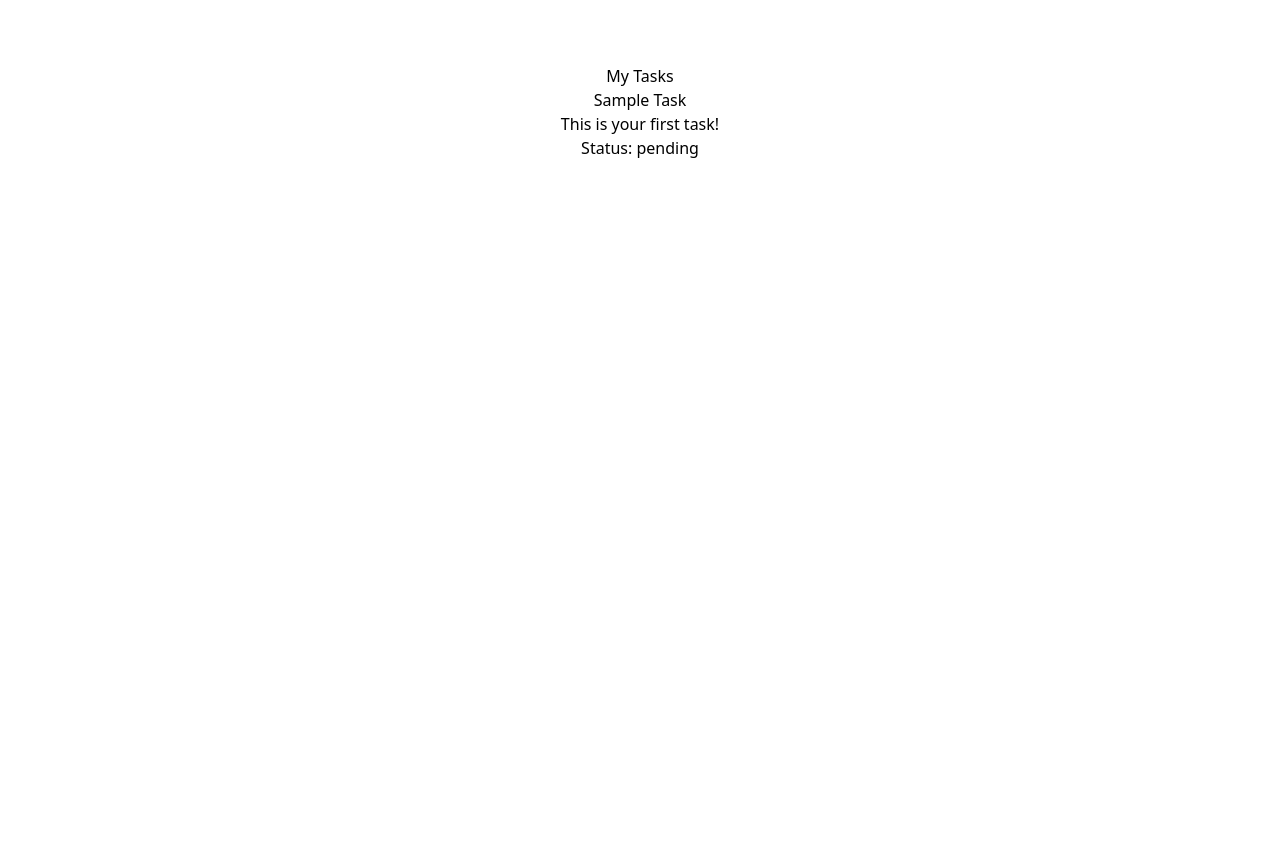
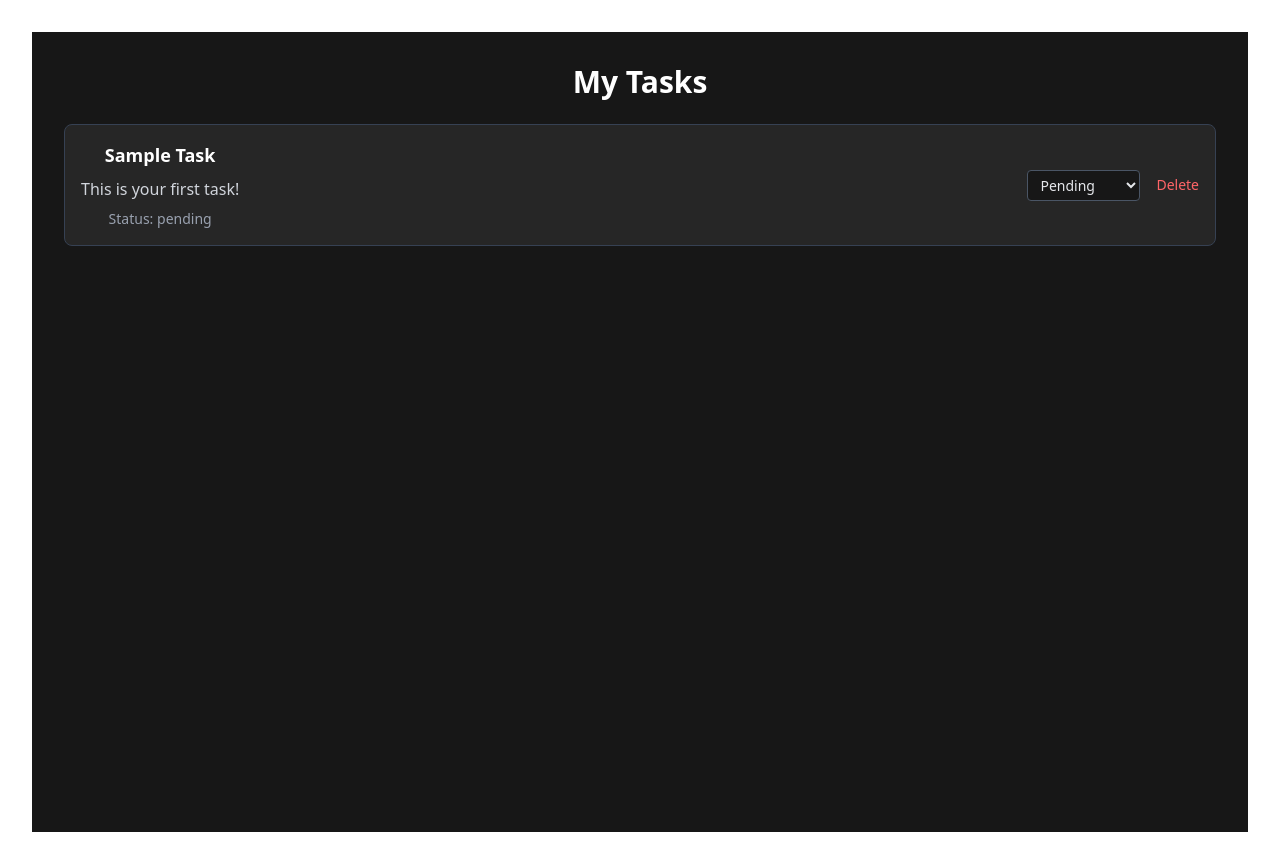
Before and after one commit to millan-figueroa-pscoursework/lab-9.3-task-management-app, a React (Vite) app: page / in a window 1280 px wide. Before the commit the page ends 800 px from the top, so only its background shows below. Built offline with nearby package versions, Linux system fonts and the light colour scheme.

Commit message:
Creates functionality for handleStatusChange and handleDelete functions. Adds event handlers (button and dropdown) to TaskList. Replaces inline styles with tailwind styles to create basic UI. Updates to-do list.

```diff
--- a/src/App.tsx
+++ b/src/App.tsx
@@ -14,17 +14,23 @@ function App() {
     },
   ]);
 
-  const handleStatusChange = () => {
-    return "status changed!";
+  // on status change, finds matching task by id and updates status
+  const handleStatusChange = (taskId: string, newStatus: TaskStatus) => {
+    setTasks((prev) =>
+      prev.map((task) =>
+        task.id === taskId ? { ...task, status: newStatus } : task
+      )
+    );
   };
 
-  const handleDelete = () => {
-    return "deleted!";
+  // go thru list and makes new array w only tasks whose id do not match the one being deleted, new array replaces previous state
+  const handleDelete = (taskId: string) => {
+    setTasks((prev) => prev.filter((task) => task.id !== taskId));
   };
 
   return (
-    <div style={{ padding: "2rem" }}>
-      <h1>My Tasks</h1>
+    <div className="min-h-screen bg-neutral-900 text-white p-8">
+      <h1 className="text-3xl font-bold mb-6">My Tasks</h1>
 
       <TaskList
         tasks={tasks}
--- a/src/components/TaskList/TaskList.tsx
+++ b/src/components/TaskList/TaskList.tsx
@@ -1,17 +1,51 @@
-import type { TaskListProps } from "../../types";
+import type { TaskListProps, TaskStatus } from "../../types";
 
-export default function TaskList({ tasks }: TaskListProps) {
+export default function TaskList({
+  tasks,
+  onStatusChange,
+  onDelete,
+}: TaskListProps) {
+  // if there's not tasks renders a div
   if (tasks.length === 0) {
-    return <div>No tasks yet.</div>;
+    return <div className="text-gray-400 text-center mt-4">No tasks yet.</div>;
   }
 
   return (
-    <ul>
+    <ul className="space-y-4">
+      {/* lops thru tasks array and renders li element with unique key */}
       {tasks.map((task) => (
-        <li key={task.id} style={{ marginBottom: "1rem" }}>
-          <h3>{task.title}</h3>
-          <p>{task.description}</p>
-          <p>Status: {task.status}</p>
+        <li
+          key={task.id}
+          className="p-4 border border-gray-700 rounded-lg bg-neutral-800 text-white flex items-center justify-between"
+        >
+          {/* left side task info */}
+          <div className="flex flex-col gap-2">
+            <h3 className="text-lg font-semibold">{task.title}</h3>
+            <p className="text-gray-300">{task.description}</p>
+            <p className="text-sm text-gray-400">Status: {task.status}</p>
+          </div>
+
+          {/* right side dropdown + delete */}
+          <div className="flex items-center gap-4">
+            <select
+              value={task.status}
+              onChange={(e) =>
+                onStatusChange(task.id, e.target.value as TaskStatus)
+              }
+              className="rounded border border-gray-600 bg-neutral-900 text-sm px-2 py-1 text-gray-200"
+            >
+              <option value="pending">Pending</option>
+              <option value="in-progress">In Progress</option>
+              <option value="completed">Completed</option>
+            </select>
+
+            <button
+              onClick={() => onDelete(task.id)}
+              className="text-red-400 text-sm hover:underline"
+            >
+              Delete
+            </button>
+          </div>
         </li>
       ))}
     </ul>
```
Also changed, not shown: 1 other file (tests, documents, lock files or other folders).
